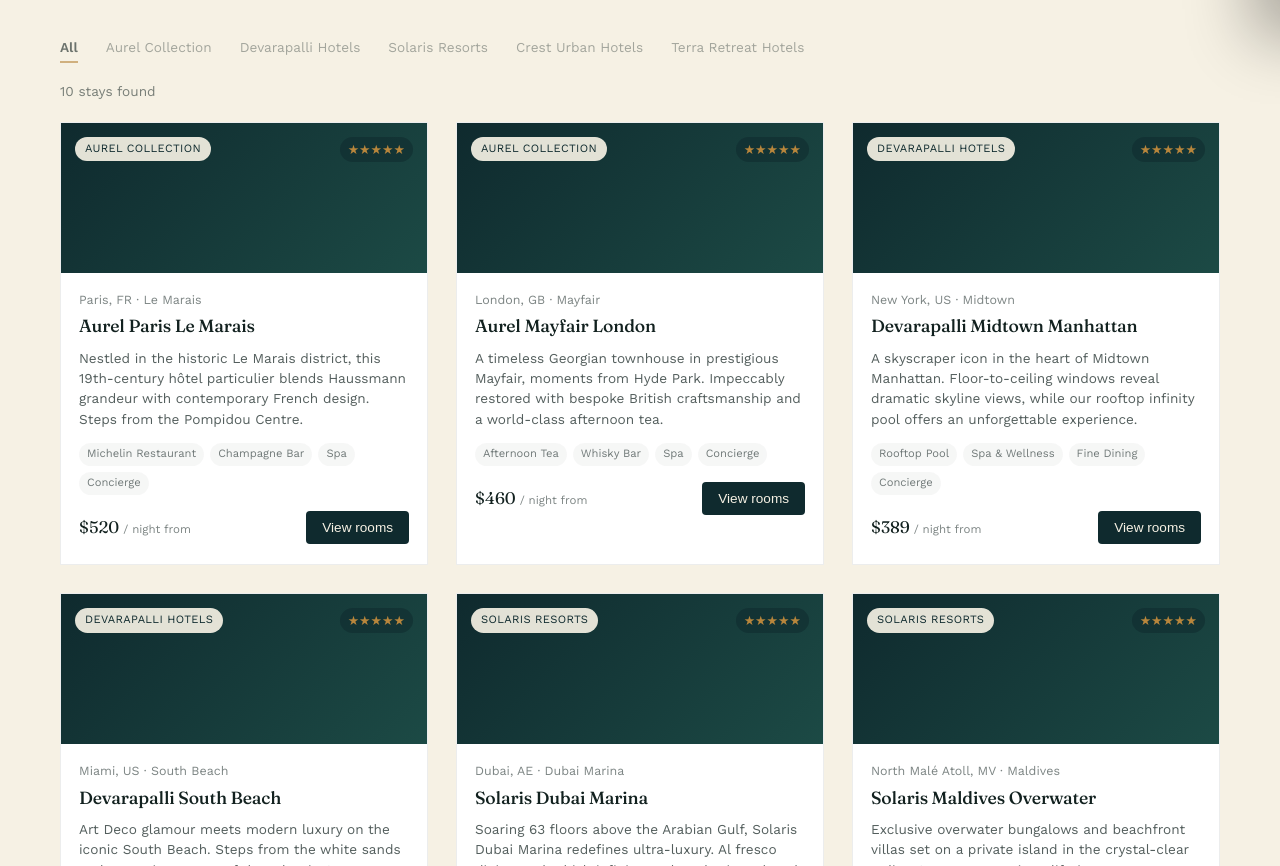
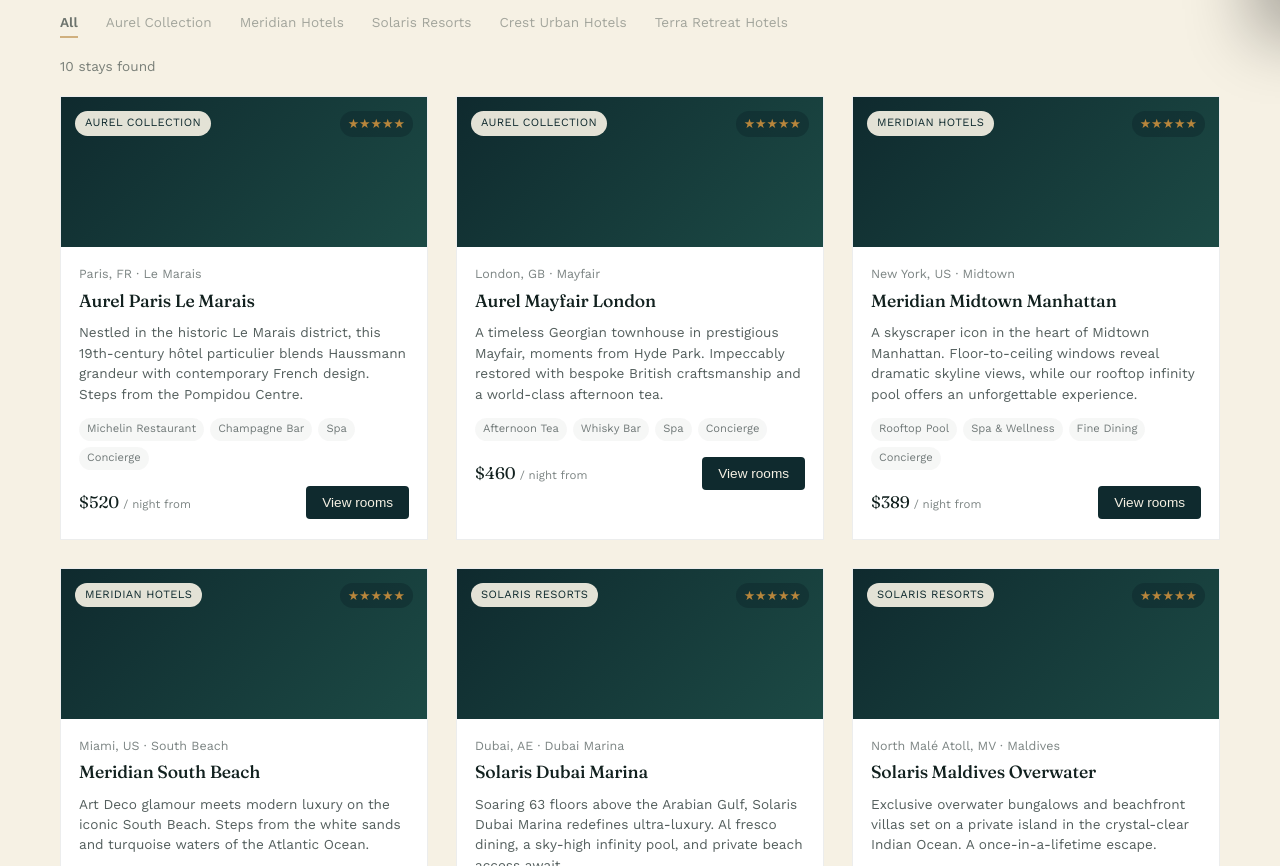
Before and after one commit to kvelamakanni/Kartha-Hotel, a website: page index.html in a window 1280 px wide. Shown: the part 761-1627 px from the top of the page. Drawn offline with nearby package versions, Linux system fonts and the light colour scheme.

Commit message:
Rename Devarapalli collection/brand to Meridian Hotels
Remove all "Devara"/"verada" references from the catalog and site:
brand name, hotel names (NYC + Miami), hotel/room ids, README mentions,
and an internal code comment. Purely a rebrand — no data, pricing, or
behavior changes; ids just moved from verada_* to meridian_*.

Co-Authored-By: Claude Sonnet 5 <noreply@anthropic.com>

```diff
--- a/api/mcp.js
+++ b/api/mcp.js
@@ -88,9 +88,8 @@ function truncate(text, max) {
 }
 
 // Returns null if `guests` is set and no room at this hotel can fit that
-// many people — matching devara-hotel-site's search_hotels behavior, which
-// drops hotels with no qualifying room and computes "from" price only over
-// rooms that actually fit the party.
+// many people — drops hotels with no qualifying room and computes "from"
+// price only over rooms that actually fit the party.
 function toSearchSummary(hotel, guests) {
   const qualifying = guests
     ? hotel.room_types.filter((r) => r.max_guests >= guests)
--- a/index.html
+++ b/index.html
@@ -305,7 +305,7 @@
     <div>
       <div class="hero-eyebrow">Iconic collections, hidden gems, booked direct</div>
       <h1>A room in any city that matters to you</h1>
-      <p class="lede">Kartha curates five hotel collections — Aurel, Devarapalli, Solaris, Crest and Terra — across ten addresses on four continents, with no booking-fee markup.</p>
+      <p class="lede">Kartha curates five hotel collections — Aurel, Meridian, Solaris, Crest and Terra — across ten addresses on four continents, with no booking-fee markup.</p>
     </div>
     <div class="arrival-card">
       <div class="arrival-row"><span>Itinerary</span><span>KRT-0417</span></div>
@@ -439,24 +439,24 @@ const HOTELS = [
     ]
   },
   {
-    "id": "verada_nyc_midtown", "brand": "Devarapalli Hotels", "name": "Devarapalli Midtown Manhattan",
+    "id": "meridian_nyc_midtown", "brand": "Meridian Hotels", "name": "Meridian Midtown Manhattan",
     "city": "New York", "country": "US", "region": "Midtown", "star_rating": 5,
     "amenities": ["Rooftop Pool", "Spa & Wellness", "Fine Dining", "Concierge"],
     "description": "A skyscraper icon in the heart of Midtown Manhattan. Floor-to-ceiling windows reveal dramatic skyline views, while our rooftop infinity pool offers an unforgettable experience.",
     "rooms": [
-      { "id": "verada_nyc_classic", "name": "Classic King Room", "description": "Elegant 350 sq ft sanctuary with premium bedding and city views.", "price": 389, "max_guests": 2, "beds": "1 King", "size_sqft": 350 },
-      { "id": "verada_nyc_deluxe", "name": "Deluxe Skyline Suite", "description": "Stunning 650 sq ft suite with panoramic Manhattan skyline views and a separate living area.", "price": 649, "max_guests": 3, "beds": "1 King + Sofa", "size_sqft": 650 },
-      { "id": "verada_nyc_penthouse", "name": "Penthouse Collection", "description": "Exclusive 1,200 sq ft penthouse with private terrace, butler service, and 360° city views.", "price": 1299, "max_guests": 4, "beds": "2 King", "size_sqft": 1200 }
+      { "id": "meridian_nyc_classic", "name": "Classic King Room", "description": "Elegant 350 sq ft sanctuary with premium bedding and city views.", "price": 389, "max_guests": 2, "beds": "1 King", "size_sqft": 350 },
+      { "id": "meridian_nyc_deluxe", "name": "Deluxe Skyline Suite", "description": "Stunning 650 sq ft suite with panoramic Manhattan skyline views and a separate living area.", "price": 649, "max_guests": 3, "beds": "1 King + Sofa", "size_sqft": 650 },
+      { "id": "meridian_nyc_penthouse", "name": "Penthouse Collection", "description": "Exclusive 1,200 sq ft penthouse with private terrace, butler service, and 360° city views.", "price": 1299, "max_guests": 4, "beds": "2 King", "size_sqft": 1200 }
     ]
   },
   {
-    "id": "verada_miami_beach", "brand": "Devarapalli Hotels", "name": "Devarapalli South Beach",
+    "id": "meridian_miami_beach", "brand": "Meridian Hotels", "name": "Meridian South Beach",
     "city": "Miami", "country": "US", "region": "South Beach", "star_rating": 5,
     "amenities": ["Beach Access", "Oceanfront Pool", "Rooftop Bar", "Spa"],
     "description": "Art Deco glamour meets modern luxury on the iconic South Beach. Steps from the white sands and turquoise waters of the Atlantic Ocean.",
     "rooms": [
-      { "id": "verada_miami_garden", "name": "Garden View Room", "description": "Bright 380 sq ft room overlooking our lush tropical gardens.", "price": 299, "max_guests": 2, "beds": "1 King", "size_sqft": 380 },
-      { "id": "verada_miami_ocean", "name": "Oceanfront Suite", "description": "Breathtaking 700 sq ft suite with direct Atlantic Ocean views and a private balcony.", "price": 589, "max_guests": 3, "beds": "1 King + Sofa", "size_sqft": 700 }
+      { "id": "meridian_miami_garden", "name": "Garden View Room", "description": "Bright 380 sq ft room overlooking our lush tropical gardens.", "price": 299, "max_guests": 2, "beds": "1 King", "size_sqft": 380 },
+      { "id": "meridian_miami_ocean", "name": "Oceanfront Suite", "description": "Breathtaking 700 sq ft suite with direct Atlantic Ocean views and a private balcony.", "price": 589, "max_guests": 3, "beds": "1 King + Sofa", "size_sqft": 700 }
     ]
   },
   {
```
Also changed, not shown: README.md, lib/hotels.js.
